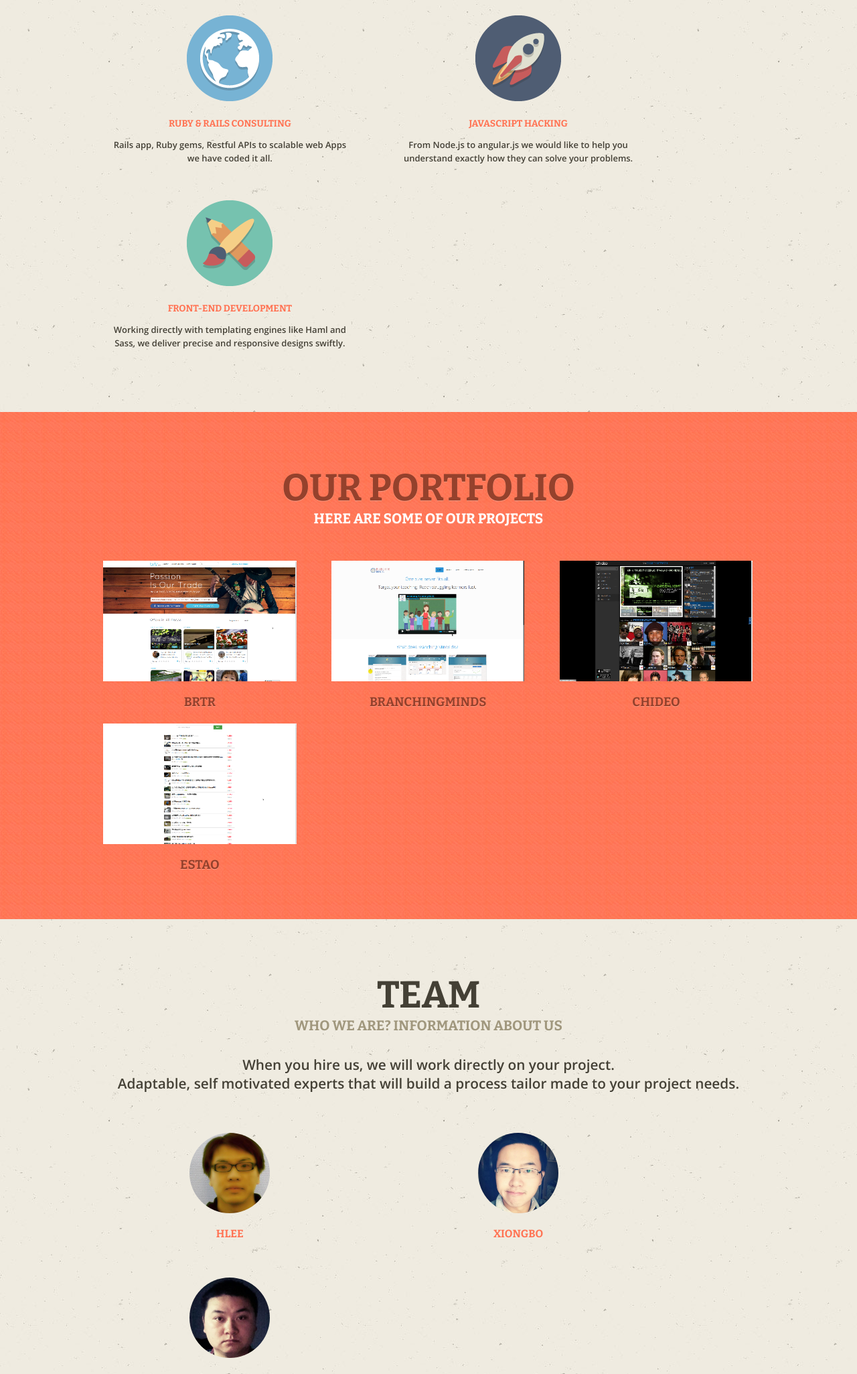
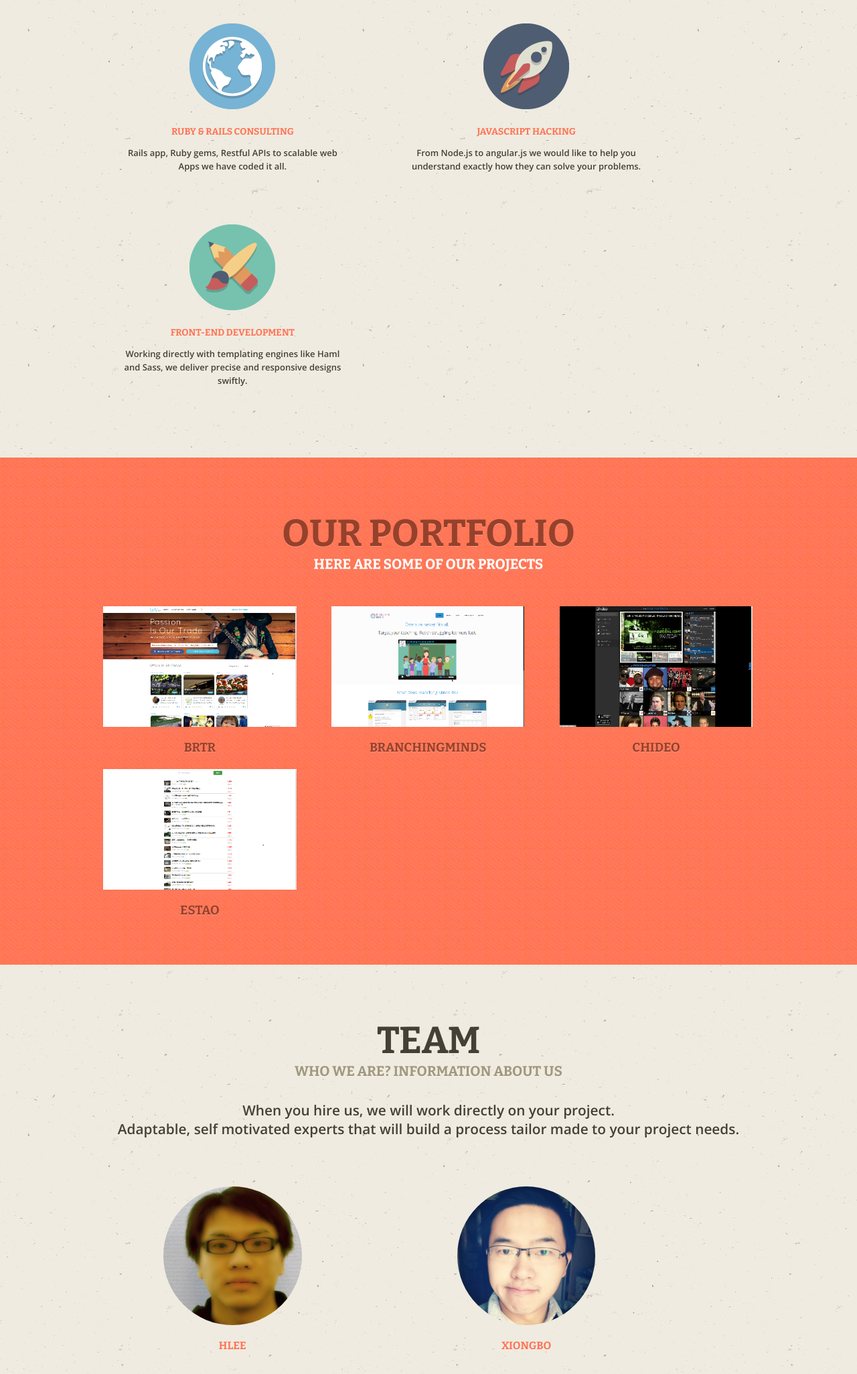
Before and after one commit to kcbxlk/kcbxlk.github.io, a plain HTML site: page index.html in a window 1280 px wide. Shown: the part 749-2800 px from the top of the page at 67% size. Drawn offline with nearby package versions, Linux system fonts and the light colour scheme.

Commit message:
modify style for mobile

```diff
--- a/css/main.css
+++ b/css/main.css
@@ -149,9 +149,10 @@ body {
 
 #ser .row .block {
   float: left;
-  width: 25em;
+  width: 25.5em;
+  max-width: 100%;
   margin: 0 1.5%;
-  padding: 20px;
+  padding: 2em;
   text-align: center;
 }
 
@@ -195,6 +196,7 @@ body {
 #por .row .block {
   float: left;
   width: 21.3em;
+  max-width: 100%;
   padding: 1%;
   text-align: center;
 }
@@ -242,14 +244,15 @@ body {
 
 #team .row .block {
   float: left;
-  width: 25em;
+  width: 25.5em;
+  max-width: 100%;
   margin: 0 1.5%;
-  padding: 20px;
+  padding: 2em;
   text-align: center;
 }
 
 #team .row .block img {
-  width: 120px;
+  width: 60%;
   border-radius: 50%;
 }
 
```
